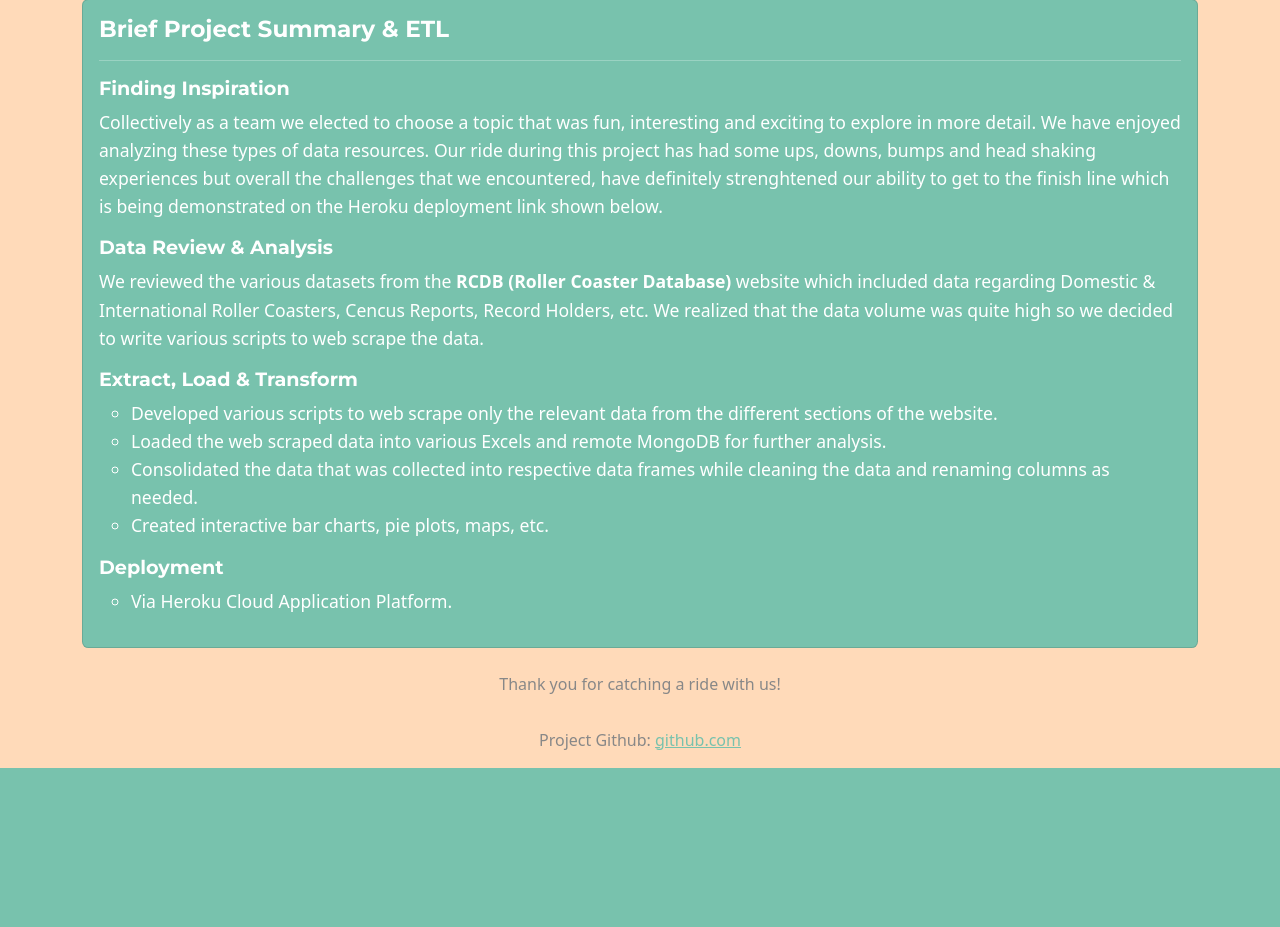
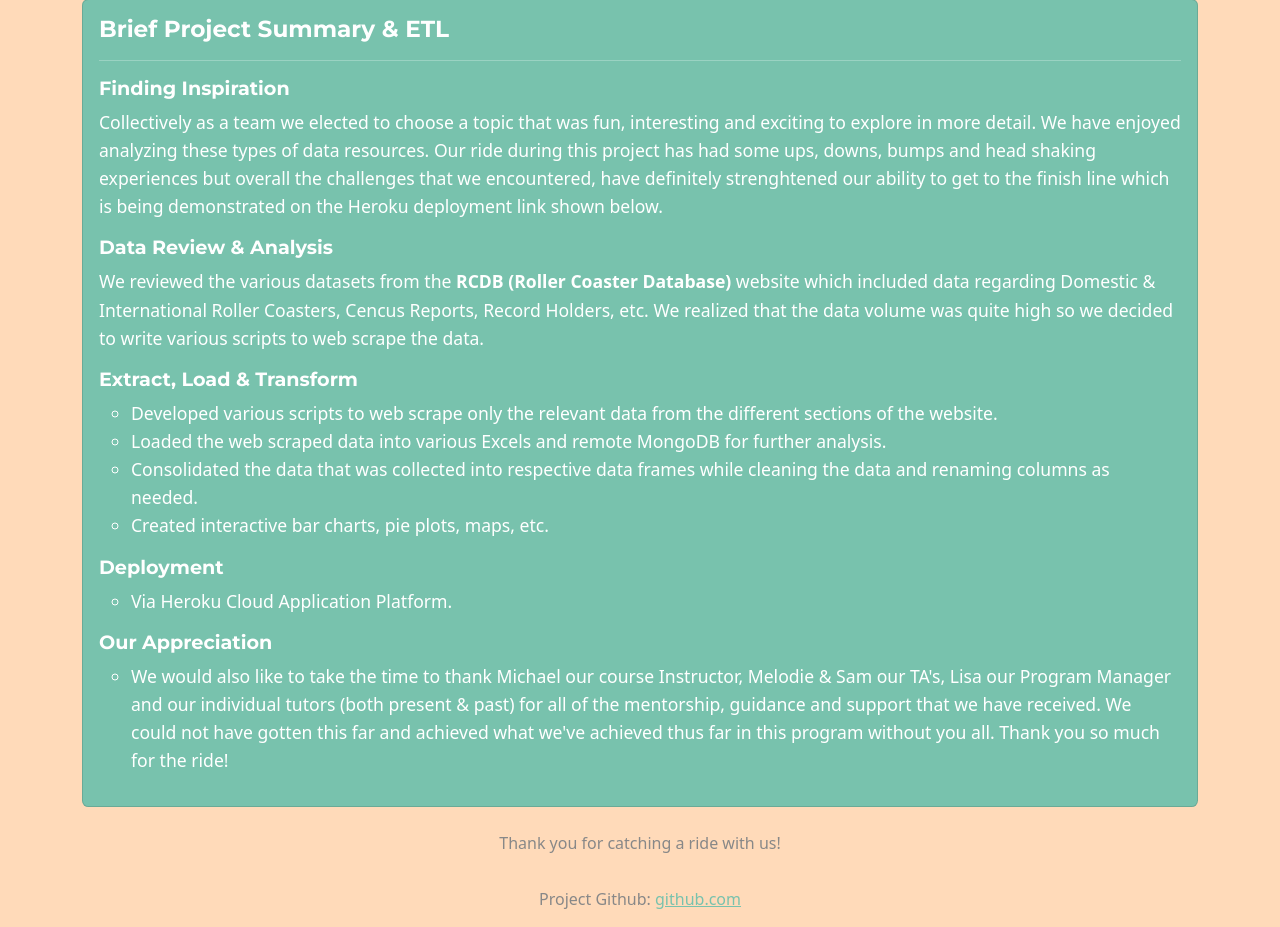
Before and after one commit to MorgaineB/Project2, a Flask app: template templates/about.html in a window 1280 px wide. Shown: the part 1552-2479 px from the top of the page. Before the commit the page ends 2320 px from the top, so only its background shows below. Run offline with Flask 2, Linux system fonts and the light colour scheme; the template is opened without the code that fills it, so the values that code supplies are empty; some libraries are stand-ins or nearby versions.

Commit message:
modified templates/about.html file

```diff
--- a/templates/about.html
+++ b/templates/about.html
@@ -85,7 +85,7 @@
           <h3>Sydney Cavallaro</h3></div>
         <img class="card-img-top" src="../static/images/SydneyC.jpg">
         <div class="card-body">
-          <a class="nav-link text-center text-white" href="https://www.linkedin.com/" target="_blank">LinkedIn</a>
+          <a class="nav-link text-center text-white" href="https://www.linkedin.com/sydneycavallaro/" target="_blank">LinkedIn</a>
           <a class="nav-link text-center text-white" href="https://github.com/syd-cavs" target="_blank">GitHub</a>
         </div>
       </div>
@@ -101,8 +101,8 @@
           <h3>Linda Penny</h3></div>
           <img class="card-img-top" src="../static/images/AnaLindaP.jpg">
         <div class="card-body">
-          <a class="nav-link text-center text-white" href="https://www.linkedin.com/" target="_blank">LinkedIn</a>
-          <a class="nav-link text-center text-white" href="https://github.com/MorgaineB/" target="_blank">GitHub</a>
+          <a class="nav-link text-center text-white" href="https://www.linkedin.com/in/linda-penny" target="_blank">LinkedIn</a>
+          <a class="nav-link text-center text-white" href="https://github.com/AnaLindaPenny" target="_blank">GitHub</a>
         </div>
       </div>
       </div>
@@ -203,6 +203,13 @@
                   <li>Via Heroku Cloud Application Platform.
                   </li>
               </ul>
+              <h3 style="font-size:120%; font-weight: bold;">Our Appreciation</h3>
+              <ul style="font-size:110%; line-height: 1.6; list-style-type: circle;">
+                  <li>We would also like to take the time to thank Michael our course Instructor, Melodie & Sam our TA's, Lisa our Program Manager and our individual tutors (both present & past) for all of the mentorship, guidance and support that we have received.
+                    We could not have gotten this far and achieved what we've achieved thus far in this program without you all.
+                    Thank you so much for the ride!
+                  </li>
+              </ul>
           </div>
       </div>
   </div>
```
